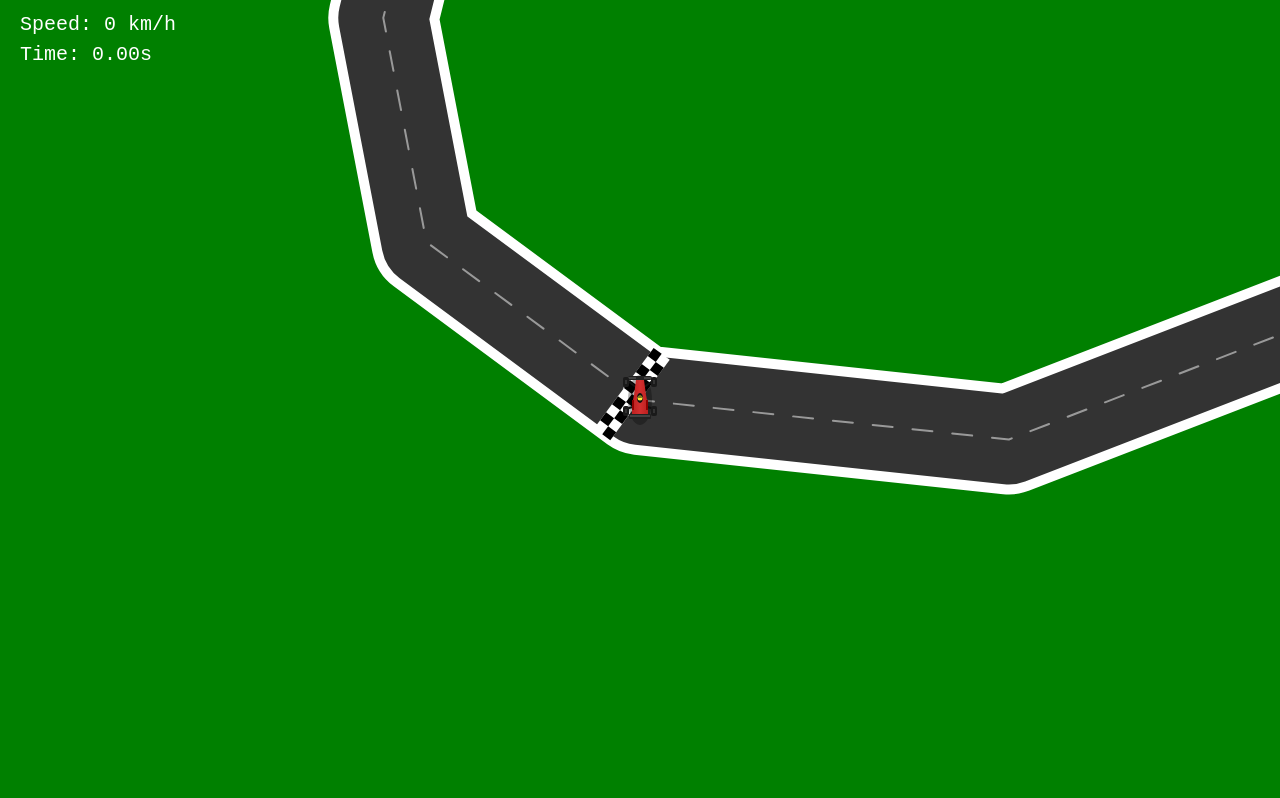
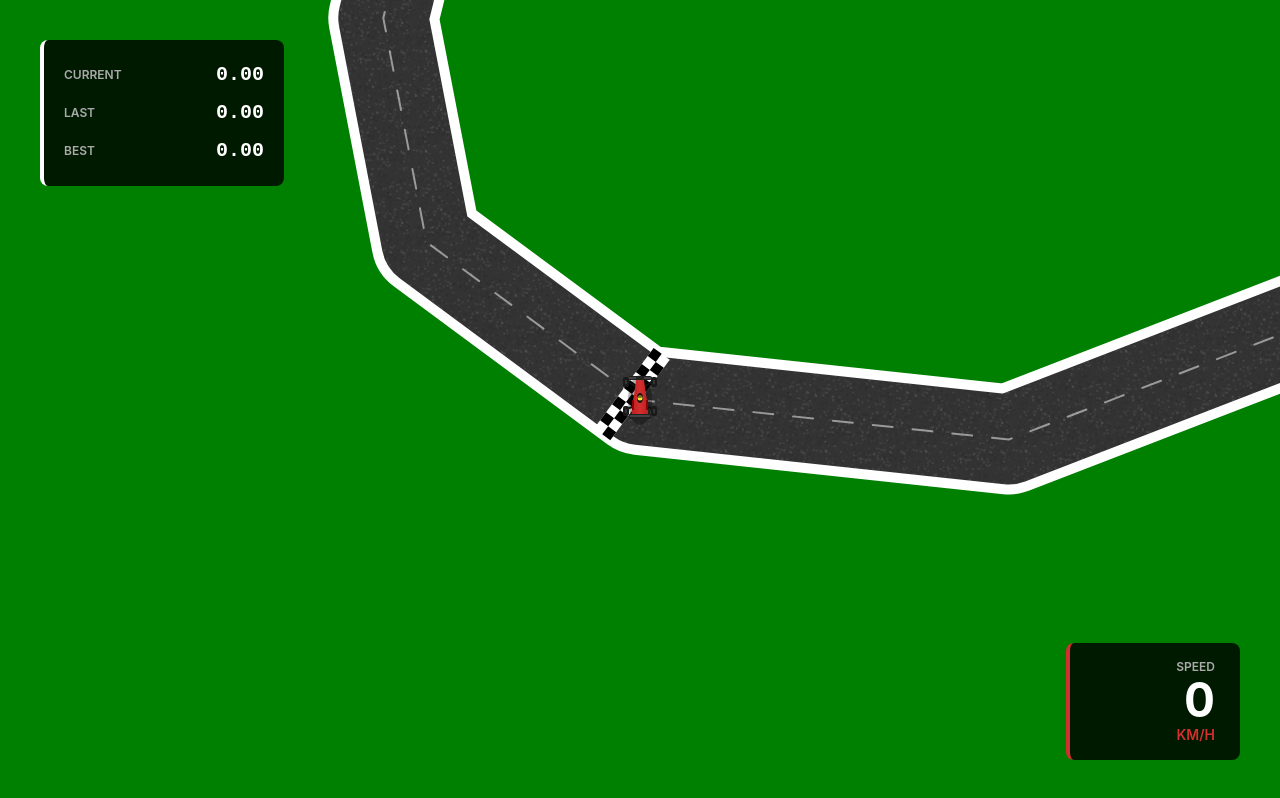
Before and after one commit to mihai-molnar/f1-g3, a website built with Vite: page index.html in a window 1280 px wide. Built offline with nearby package versions, Linux system fonts and the light colour scheme.

Commit message:
Add textures, HTML HUD, and tune camera shake

```diff
--- a/index.html
+++ b/index.html
@@ -1,13 +1,45 @@
 <!doctype html>
 <html lang="en">
+
 <head>
   <meta charset="UTF-8" />
   <link rel="icon" type="image/svg+xml" href="/vite.svg" />
   <meta name="viewport" content="width=device-width, initial-scale=1.0" />
   <title>f1-antigravity</title>
 </head>
+
 <body>
   <div id="app"></div>
+  <div id="hud">
+    <div id="speed-box">
+      <span class="label">SPEED</span>
+      <span id="speed-value">0</span>
+      <span class="unit">KM/H</span>
+    </div>
+    <div id="time-box">
+      <div class="time-row">
+        <span class="label">CURRENT</span>
+        <span id="current-time">0.00</span>
+      </div>
+      <div class="time-row">
+        <span class="label">LAST</span>
+        <span id="last-time">0.00</span>
+      </div>
+      <div class="time-row">
+        <span class="label">BEST</span>
+        <span id="best-time">0.00</span>
+      </div>
+    </div>
+    <div id="game-over" class="hidden">
+      <h1>DNF</h1>
+      <p>TRACK LIMITS EXCEEDED</p>
+      <div class="controls">
+        <div class="key-hint"><span class="key">R</span> RETRY</div>
+        <div class="key-hint"><span class="key">N</span> NEW TRACK</div>
+      </div>
+    </div>
+  </div>
   <script type="module" src="/src/main.js"></script>
 </body>
+
 </html>
--- a/src/Game.js
+++ b/src/Game.js
@@ -20,6 +20,7 @@ export class Game {
 
         this.lastTime = 0;
         this.gameOver = false;
+        this.shake = 0;
 
         window.addEventListener('keydown', (e) => {
             if (e.key === 'r' || e.key === 'R') {
@@ -41,6 +42,24 @@ export class Game {
             this.raceStarted = true;
             this.lapStartTime = performance.now();
         }
+
+        // Camera shake decay
+        if (this.shake > 0) {
+            this.shake -= 0.2;
+            if (this.shake < 0) this.shake = 0;
+        }
+
+        // Trigger shake on high speed or off-track
+        const corners = this.car.getCorners();
+        let wheelsOff = 0;
+        for (let p of corners) {
+            if (!this.track.isPointOnTrack(p.x, p.y)) {
+                wheelsOff++;
+            }
+        }
+        if (wheelsOff > 0) {
+            this.shake = Math.min(this.shake + 0.8, 5);
+        }
     }
 
     draw() {
@@ -48,8 +67,13 @@ export class Game {
         this.ctx.fillRect(0, 0, this.width, this.height);
 
         this.ctx.save();
+
+        // Apply shake
+        const shakeX = (Math.random() - 0.5) * this.shake;
+        const shakeY = (Math.random() - 0.5) * this.shake;
+
         // Center camera on car
-        this.ctx.translate(this.width / 2 - this.car.x, this.height / 2 - this.car.y);
+        this.ctx.translate(this.width / 2 - this.car.x + shakeX, this.height / 2 - this.car.y + shakeY);
 
         this.track.draw(this.ctx);
         this.car.draw(this.ctx);
@@ -65,19 +89,11 @@ export class Game {
         this.checkTrackLimits();
         this.checkCheckpoints();
         this.draw();
-        this.drawHUD();
+        this.checkCheckpoints();
+        this.draw();
+        this.updateHUD();
 
-        if (this.gameOver) {
-            this.ctx.fillStyle = "rgba(0, 0, 0, 0.7)";
-            this.ctx.fillRect(0, 0, this.width, this.height);
-            this.ctx.fillStyle = "white";
-            this.ctx.font = "48px sans-serif";
-            this.ctx.textAlign = "center";
-            this.ctx.fillText("DNF!", this.width / 2, this.height / 2 - 40);
-            this.ctx.font = "24px sans-serif";
-            this.ctx.fillText("Press R to Retry (Same Track)", this.width / 2, this.height / 2 + 20);
-            this.ctx.fillText("Press N for New Track", this.width / 2, this.height / 2 + 60);
-        }
+
 
         requestAnimationFrame(this.loop);
     }
@@ -111,25 +127,31 @@ export class Game {
         this.lapStartTime = now;
     }
 
-    drawHUD() {
-        this.ctx.fillStyle = "white";
-        this.ctx.font = "20px monospace";
-        this.ctx.textAlign = "left";
-        // Scale speed to reach 375 km/h at max speed
+    updateHUD() {
+        // Speed
         const displaySpeed = (Math.abs(this.car.speed) / this.car.maxSpeed) * 375;
-        this.ctx.fillText(`Speed: ${displaySpeed.toFixed(0)} km/h`, 20, 30);
+        document.getElementById('speed-value').textContent = displaySpeed.toFixed(0);
 
+        // Time
         let currentLapTime = "0.00";
         if (this.raceStarted) {
             currentLapTime = ((performance.now() - this.lapStartTime) / 1000).toFixed(2);
         }
-        this.ctx.fillText(`Time: ${currentLapTime}s`, 20, 60);
+        document.getElementById('current-time').textContent = currentLapTime;
 
         if (this.lastLapTime > 0) {
-            this.ctx.fillText(`Last Lap: ${this.lastLapTime.toFixed(2)}s`, 20, 90);
+            document.getElementById('last-time').textContent = this.lastLapTime.toFixed(2);
         }
         if (this.bestLapTime > 0) {
-            this.ctx.fillText(`Best Lap: ${this.bestLapTime.toFixed(2)}s`, 20, 120);
+            document.getElementById('best-time').textContent = this.bestLapTime.toFixed(2);
+        }
+
+        // Game Over Screen
+        const gameOverEl = document.getElementById('game-over');
+        if (this.gameOver) {
+            gameOverEl.classList.remove('hidden');
+        } else {
+            gameOverEl.classList.add('hidden');
         }
     }
 
--- a/src/Track.js
+++ b/src/Track.js
@@ -98,7 +98,11 @@ export class Track {
         ctx.lineWidth = this.width;
         ctx.lineCap = 'round';
         ctx.lineJoin = 'round';
-        ctx.strokeStyle = "#333"; // Dark asphalt
+
+        if (!this.asphaltPattern) {
+            this.asphaltPattern = this.createNoisePattern(ctx);
+        }
+        ctx.strokeStyle = this.asphaltPattern;
 
         if (this.points.length > 0) {
             ctx.moveTo(this.points[0].x, this.points[0].y);
@@ -115,7 +119,7 @@ export class Track {
         ctx.stroke();
 
         ctx.lineWidth = this.width - 10;
-        ctx.strokeStyle = "#333"; // Redraw asphalt over white border to create outline
+        ctx.strokeStyle = this.asphaltPattern; // Redraw asphalt over white border to create outline
         ctx.stroke();
 
         // Center Line
@@ -165,6 +169,25 @@ export class Track {
         }
     }
 
+    createNoisePattern(ctx) {
+        const canvas = document.createElement('canvas');
+        canvas.width = 100;
+        canvas.height = 100;
+        const c = canvas.getContext('2d');
+
+        c.fillStyle = "#333";
+        c.fillRect(0, 0, 100, 100);
+
+        for (let i = 0; i < 500; i++) {
+            c.fillStyle = `rgba(255, 255, 255, ${Math.random() * 0.1})`;
+            c.fillRect(Math.random() * 100, Math.random() * 100, 2, 2);
+            c.fillStyle = `rgba(0, 0, 0, ${Math.random() * 0.1})`;
+            c.fillRect(Math.random() * 100, Math.random() * 100, 2, 2);
+        }
+
+        return ctx.createPattern(canvas, 'repeat');
+    }
+
     isPointOnTrack(x, y) {
         const halfWidth = this.width / 2;
 
--- a/style.css
+++ b/style.css
@@ -22,3 +22,143 @@ body {
 canvas {
     display: block;
 }
+
+#hud {
+    position: absolute;
+    top: 0;
+    left: 0;
+    width: 100%;
+    height: 100%;
+    pointer-events: none;
+    font-family: 'Inter', sans-serif;
+}
+
+#speed-box {
+    position: absolute;
+    bottom: 40px;
+    right: 40px;
+    background: rgba(0, 0, 0, 0.8);
+    color: white;
+    padding: 15px 25px;
+    border-radius: 8px;
+    display: flex;
+    flex-direction: column;
+    align-items: flex-end;
+    border-left: 4px solid #D32F2F;
+}
+
+#speed-box .label {
+    font-size: 12px;
+    color: #aaa;
+    font-weight: 600;
+}
+
+#speed-value {
+    font-size: 48px;
+    font-weight: 700;
+    font-variant-numeric: tabular-nums;
+    line-height: 1;
+    width: 120px;
+    text-align: right;
+    display: inline-block;
+}
+
+#speed-box .unit {
+    font-size: 14px;
+    font-weight: 600;
+    color: #D32F2F;
+}
+
+#time-box {
+    position: absolute;
+    top: 40px;
+    left: 40px;
+    background: rgba(0, 0, 0, 0.8);
+    color: white;
+    padding: 20px;
+    border-radius: 8px;
+    min-width: 200px;
+    border-left: 4px solid #fff;
+}
+
+.time-row {
+    display: flex;
+    justify-content: space-between;
+    margin-bottom: 8px;
+    font-size: 16px;
+}
+
+.time-row:last-child {
+    margin-bottom: 0;
+}
+
+.time-row .label {
+    color: #aaa;
+    font-weight: 600;
+    font-size: 12px;
+    align-self: center;
+}
+
+.time-row span:last-child {
+    font-family: monospace;
+    font-weight: 700;
+    font-size: 20px;
+}
+
+#game-over {
+    position: absolute;
+    top: 0;
+    left: 0;
+    width: 100%;
+    height: 100%;
+    background: rgba(0, 0, 0, 0.85);
+    display: flex;
+    flex-direction: column;
+    justify-content: center;
+    align-items: center;
+    color: white;
+    backdrop-filter: blur(5px);
+}
+
+#game-over.hidden {
+    display: none;
+}
+
+#game-over h1 {
+    font-size: 120px;
+    margin: 0;
+    color: #D32F2F;
+    font-weight: 900;
+    letter-spacing: -5px;
+    line-height: 1;
+}
+
+#game-over p {
+    font-size: 24px;
+    margin-top: 10px;
+    color: #aaa;
+    letter-spacing: 2px;
+    text-transform: uppercase;
+}
+
+.controls {
+    margin-top: 60px;
+    display: flex;
+    gap: 40px;
+}
+
+.key-hint {
+    display: flex;
+    align-items: center;
+    gap: 10px;
+    font-size: 18px;
+    font-weight: 600;
+}
+
+.key {
+    background: white;
+    color: black;
+    padding: 5px 12px;
+    border-radius: 4px;
+    font-weight: 800;
+}
```
Lines whose indentation alone changed are shown as unchanged.
